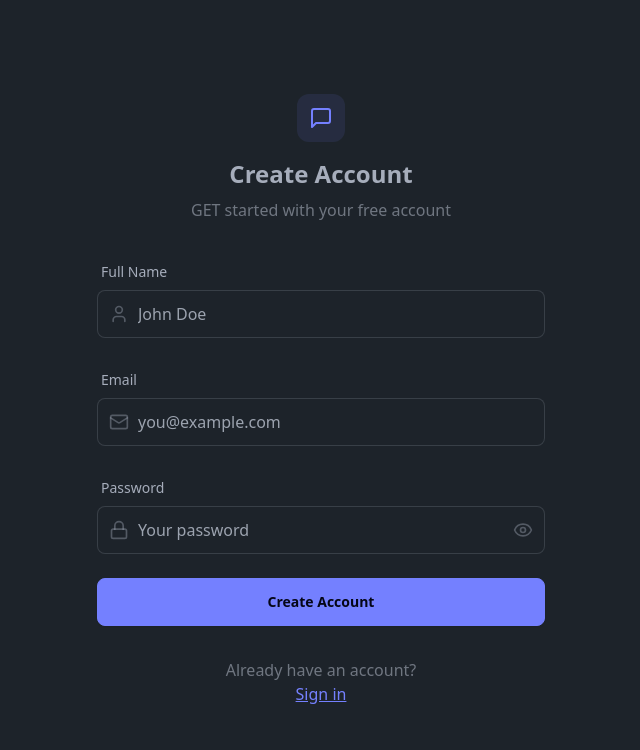
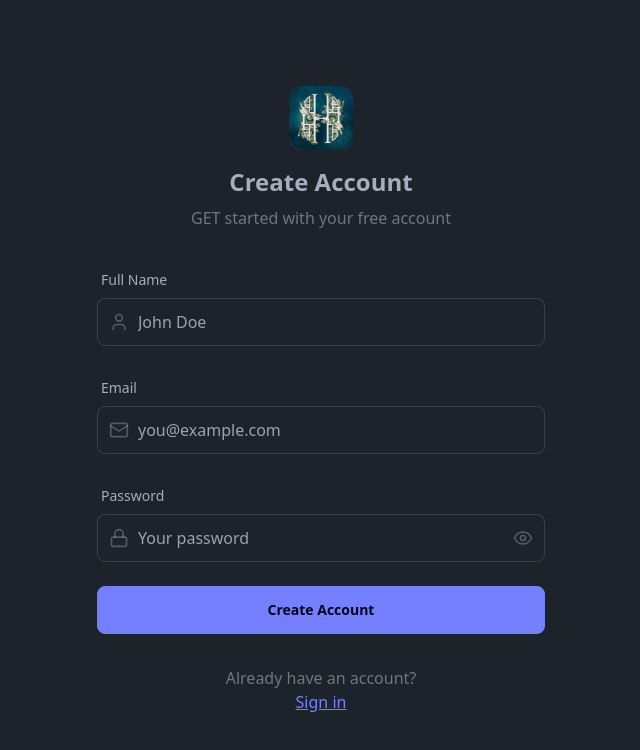
Before and after one commit to NguyenPhuc01/Ha-Hoang, a React (Vite) app: page /signup in a window 1280 px wide. Shown: the top 750 px of the page, without its empty margins (319-959 px from the left). Built offline with nearby package versions, Linux system fonts and the light colour scheme.

Commit message:
fix: update logo

```diff
--- a/src/pages/LoginPage.tsx
+++ b/src/pages/LoginPage.tsx
@@ -1,9 +1,10 @@
 import React, { useEffect, useState } from "react";
 import toast from "react-hot-toast";
 import { Link, useNavigate } from "react-router-dom";
-import { Eye, EyeOff, Loader2, Lock, Mail, MessageSquare } from "lucide-react";
+import { Eye, EyeOff, Loader2, Lock, Mail } from "lucide-react";
 import { IDataLogin } from "../util/auth.type";
 import { axiosInstance } from "../lib/axios";
+import LogoIcon from "../assets/logo/logo.jpg";
 
 const LoginPage = () => {
   const [showPassword, setShowPassword] = useState(false);
@@ -72,8 +73,9 @@ const LoginPage = () => {
       <div className="w-full max-w-md space-y-8">
         <div className="text-center mb-8">
           <div className="flex flex-col items-center gap-2 group">
-            <div className="size-12 rounded-xl bg-primary/10 flex items-center justify-center group-hover:bg-primary/20 transition-colors">
-              <MessageSquare className="size-6 text-primary" />
+            <div className="size-16 rounded-xl bg-primary/10 flex items-center justify-center group-hover:bg-primary/20 transition-colors">
+              {/* <MessageSquare className="size-6 text-primary" /> */}
+              <img src={LogoIcon} alt="Ha Hoang" className="rounded-2xl" />
             </div>
             <h1 className="text-2xl font-bold mt-2"> Create Account</h1>
             <p className="text-base-content/60">
--- a/src/pages/SignUpPage.tsx
+++ b/src/pages/SignUpPage.tsx
@@ -1,17 +1,10 @@
 import React, { useState } from "react";
-import {
-  Eye,
-  EyeOff,
-  Loader2,
-  Lock,
-  Mail,
-  MessageSquare,
-  User,
-} from "lucide-react";
+import { Eye, EyeOff, Loader2, Lock, Mail, User } from "lucide-react";
 import { Link, useNavigate } from "react-router-dom";
 import toast from "react-hot-toast";
 import { IDataSignup } from "../util/auth.type";
 import { axiosInstance } from "../lib/axios";
+import LogoIcon from "../assets/logo/logo.jpg";
 
 const SignUpPage = () => {
   const [showPassword, setShowPassword] = useState(false);
@@ -64,8 +57,8 @@ const SignUpPage = () => {
       <div className=" w-full max-w-md space-y-8">
         <div className="text-center mb-8">
           <div className="flex flex-col items-center gap-2 group">
-            <div className="size-12 rounded-xl bg-primary/10 flex items-center justify-center group-hover:bg-primary/20 transition-colors">
-              <MessageSquare className="size-6 text-primary" />
+            <div className="size-16 rounded-xl bg-primary/10 flex items-center justify-center group-hover:bg-primary/20 transition-colors">
+              <img src={LogoIcon} alt="Ha Hoang" className="rounded-2xl" />
             </div>
             <h1 className="text-2xl font-bold mt-2"> Create Account</h1>
             <p className="text-base-content/60">
```
